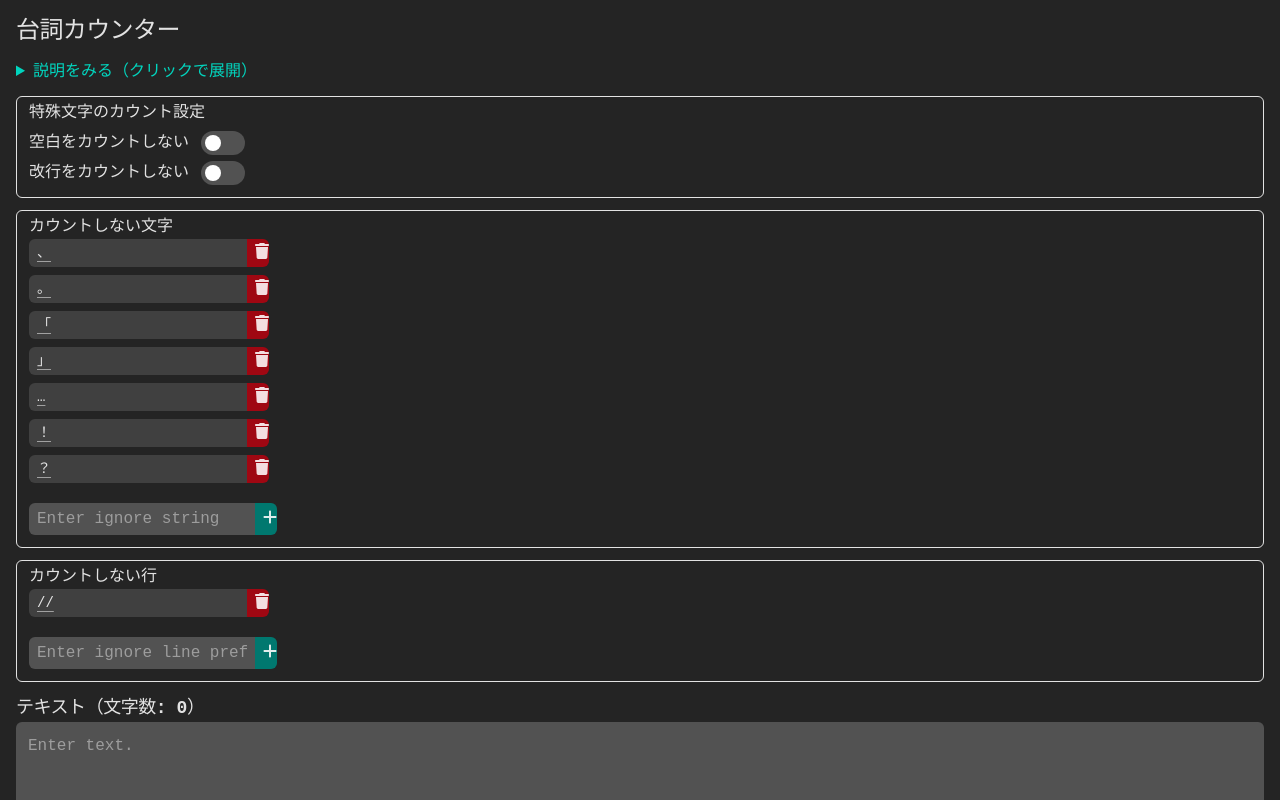
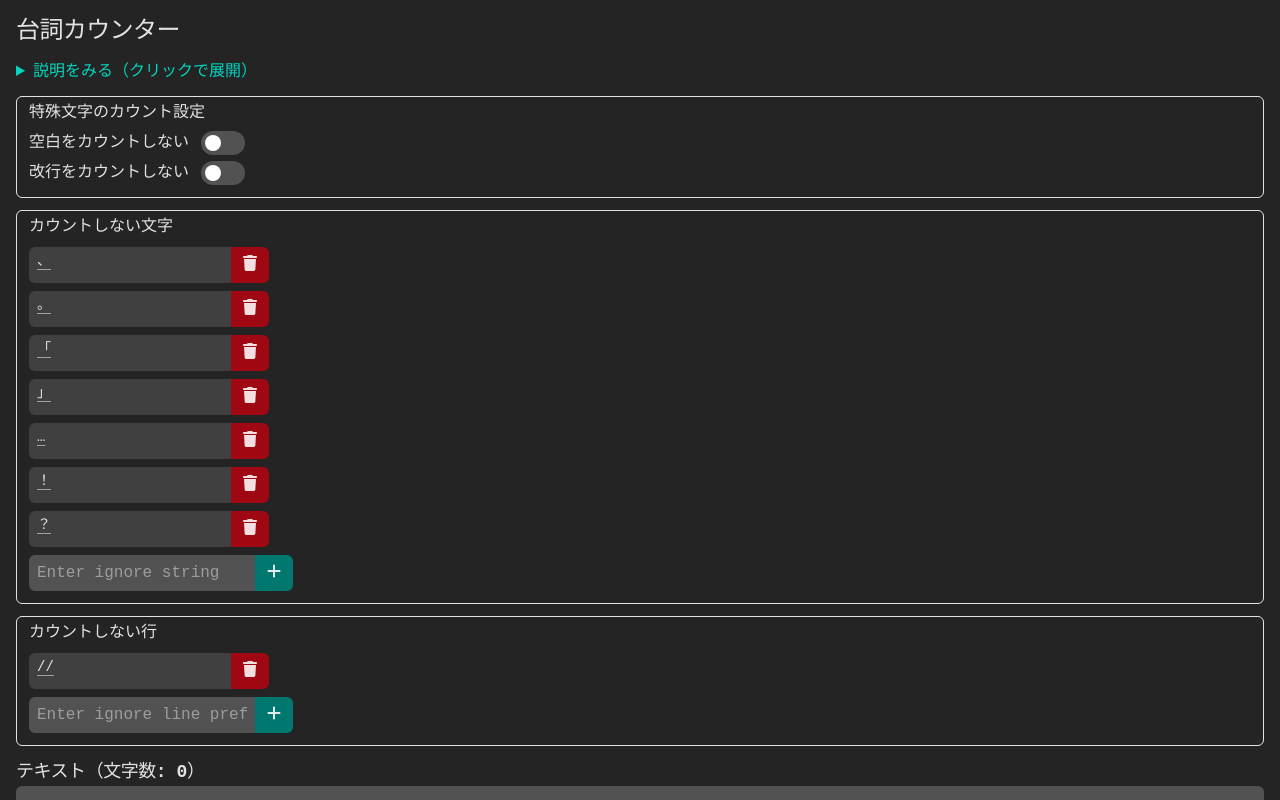
Before and after one commit to levin256/dialogue-counter, a React (Vite) app: page / in a window 1280 px wide. Shown: the top 800 px of the page. Built offline with nearby package versions, Linux system fonts and the light colour scheme.

Commit message:
refactor: 今までのレイアウトを保ちつつ、より汎用性の高い構成になるようにリファクタ

```diff
--- a/src/App.tsx
+++ b/src/App.tsx
@@ -69,11 +69,15 @@ const App = () => {
           <Toggle checked={isIgnoreLineBreak} onChange={setIsIgnoreLineBreak} />
         </Field>
       </FieldsetGroup>
-      <FieldsetGroup legend="カウントしない文字">
+      <FieldsetGroup
+        legend="カウントしない文字"
+        className="flex flex-col gap-y-2"
+      >
         <ul className="flex flex-col gap-y-2">
           {ignoreStrings.map(({ id, ignoreString }) => (
-            <li key={id} className="flex w-60">
+            <li key={id}>
               <CodeLabelWithButton
+                className="flex w-60"
                 codeLabelProps={{ label: ignoreString }}
                 buttonProps={{
                   icon: faTrash,
@@ -86,11 +90,15 @@ const App = () => {
         </ul>
         <IgnoreStringForm />
       </FieldsetGroup>
-      <FieldsetGroup legend="カウントしない行">
+      <FieldsetGroup
+        legend="カウントしない行"
+        className="flex flex-col gap-y-2"
+      >
         <ul className="flex flex-col gap-y-2">
           {ignoreLinePrefixes.map(({ id, ignoreLinePrefix }) => (
-            <li key={id} className="flex w-60">
+            <li key={id}>
               <CodeLabelWithButton
+                className="flex w-60"
                 codeLabelProps={{ label: ignoreLinePrefix }}
                 buttonProps={{
                   icon: faTrash,
--- a/src/components/ui/CodeLabelWithButton.tsx
+++ b/src/components/ui/CodeLabelWithButton.tsx
@@ -4,16 +4,18 @@ import { IconButton, type IconButtonProps } from './IconButton';
 export type CodeLabelButtonProps = {
   codeLabelProps: CodeLabelProps;
   buttonProps: IconButtonProps;
+  className?: string;
 };
 
 export const CodeLabelWithButton = ({
   codeLabelProps,
   buttonProps,
+  className = '',
 }: CodeLabelButtonProps) => {
   return (
-    <>
+    <div className={`${className}`}>
       <CodeLabel {...codeLabelProps} />
-      <IconButton {...buttonProps} className="rounded-l-none" />
-    </>
+      <IconButton {...buttonProps} className="rounded-l-none px-3 py-1.5" />
+    </div>
   );
 };
--- a/src/components/ui/IconButton.tsx
+++ b/src/components/ui/IconButton.tsx
@@ -23,7 +23,7 @@ export const IconButton = ({
       className={`rounded-md ${isDanger ? 'bg-red-800' : 'bg-teal-700'} ${className}`}
     >
       {label}
-      <FontAwesomeIcon icon={icon} className="ml-2" />
+      <FontAwesomeIcon icon={icon} />
     </Button>
   );
 };
--- a/src/components/ui/InputWithButton.tsx
+++ b/src/components/ui/InputWithButton.tsx
@@ -6,21 +6,23 @@ export type InputWithButtonProps = {
   inputProps?: React.InputHTMLAttributes<HTMLInputElement>;
   register: UseFormRegisterReturn;
   buttonProps: IconButtonProps;
+  className?: string;
 };
 
 export const InputWithButton = ({
   inputProps,
   register,
   buttonProps,
+  className = '',
 }: InputWithButtonProps) => {
   return (
-    <div className="flex w-60 pt-5">
+    <div className={`${className}`}>
       <Input
         {...register}
         {...inputProps}
         className="box-border flex-1 rounded-s-md border-none bg-neutral-600 px-2 py-1 outline-none"
       />
-      <IconButton {...buttonProps} className="rounded-l-none" />
+      <IconButton {...buttonProps} className="rounded-l-none px-3 py-1.5" />
     </div>
   );
 };
--- a/src/features/dialogueCounter/IgnoreLinePrefixForm.tsx
+++ b/src/features/dialogueCounter/IgnoreLinePrefixForm.tsx
@@ -25,8 +25,9 @@ export const IgnoreLinePrefixForm = () => {
   };
 
   return (
-    <div className="btn-container">
+    <>
       <InputWithButton
+        className="flex w-60"
         register={register('ignoreLinePrefix')}
         inputProps={{ placeholder: 'Enter ignore line prefix.' }}
         buttonProps={{ onClick: handleSubmit(onSubmit), icon: faPlus }}
@@ -35,6 +36,6 @@ export const IgnoreLinePrefixForm = () => {
       {errors.ignoreLinePrefix && (
         <p className="error-text">{errors.ignoreLinePrefix.message}</p>
       )}
-    </div>
+    </>
   );
 };
--- a/src/features/dialogueCounter/IgnoreStringForm.tsx
+++ b/src/features/dialogueCounter/IgnoreStringForm.tsx
@@ -25,8 +25,9 @@ export const IgnoreStringForm = () => {
   };
 
   return (
-    <div className="btn-container">
+    <>
       <InputWithButton
+        className="flex w-60"
         register={register('ignoreString')}
         inputProps={{ placeholder: 'Enter ignore string' }}
         buttonProps={{ onClick: handleSubmit(onSubmit), icon: faPlus }}
@@ -35,6 +36,6 @@ export const IgnoreStringForm = () => {
       {errors.ignoreString && (
         <p className="error-text">{errors.ignoreString.message}</p>
       )}
-    </div>
+    </>
   );
 };
```
